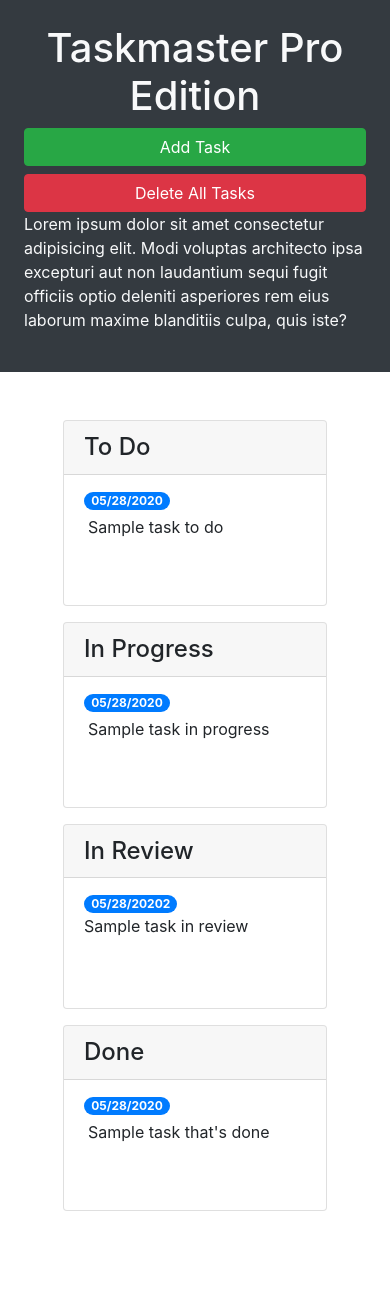
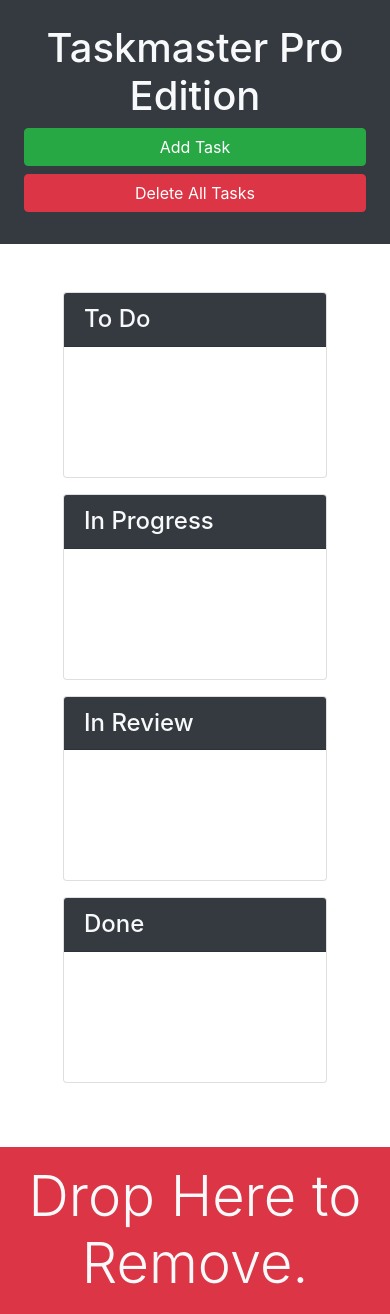
Before and after one commit to tygrski/taskmaster-pro, a plain HTML site: page index.html in a window 390 px wide. Before the commit the page ends 1275 px from the top, so only its background shows below. Drawn offline with nearby package versions, Linux system fonts and the light colour scheme.

Commit message:
added CSS and trash drop area

```diff
--- a/index.html
+++ b/index.html
@@ -13,74 +13,67 @@
 <body>
 
   <div class="row min-vh-100 no-gutters">
-    <header class="col-12 col-lg-3 bg-dark text-light d-flex flex-column p-4 p-lg-3">
-      <h1 class="text-center">Taskmaster Pro Edition</h1>
-      <button id="create-task" class="btn btn-block btn-success" data-toggle="modal" data-target="#task-form-modal">Add
-        Task</button>
-      <button id="remove-tasks" class="btn btn-block btn-danger">Delete All Tasks</button>
-      <p class="mt-auto">Lorem ipsum dolor sit amet consectetur adipisicing elit. Modi voluptas architecto ipsa
-        excepturi aut non
-        laudantium sequi fugit officiis optio deleniti asperiores rem eius laborum maxime blanditiis culpa, quis iste?
-      </p>
+    <header class="col-12 col-lg-3 bg-dark text-light sticky-top d-flex flex-column p-4 p-lg-3">
+      <div>
+        <h1 class="text-center"><span class="oi oi-task d-inline d-lg-none"></span>
+          Taskmaster Pro Edition</h1>
+        <div class="ml-md-auto w-100 w-md-auto">
+          <button id="create-task" class="btn btn-block btn-success" data-toggle="modal"
+            data-target="#task-form-modal">Add Task</button>
+          <button id="remove-tasks" class="btn btn-block btn-danger mb-2 mb-md-4"></span>Delete All Tasks</button>
+        </div>
+      </div>
+      <p class="mt-auto d-none d-lg-block">Lorem ipsum dolor sit amet consectetur adipisicing elit. Modi voluptas
+        architecto ipsa
+        excepturi aut non laudantium sequi fugit officiis optio deleniti asperiores rem eius laborum maxime blanditiis
+        culpa, quis iste?</p>
     </header>
-    <main class="col-12 col-lg-9">
+    <main class="col-12 col-lg-9 d-flex flex-column">
       <div class="m-5 row justify-content-around">
-        <!--to do start-->
+          <!--  -->
           <div class="col-12 col-md-6 col-xl-3 mb-3">
             <div class="card">
-            <h4 class="card-header">
+              <h4 class="card-header bg-dark text-light">
                 To Do
               </h4>
               <ul id="list-toDo" class="list-group list-group-flush">
-              <li class="list-group-item">
-                <span class="badge badge-primary badge-pill">05/28/2020</span>
-                <p class="m-1">Sample task to do</p>
-              </li>
               </ul>
             </div>
           </div>
-        <!--to do end-->
-        <!--in progress start-->
+          <!--  -->
           <div class="col-12 col-md-6 col-xl-3 mb-3">
-          <div class='card'>
-            <h4 class="card-header">
+            <div class="card">
+              <h4 class="card-header bg-dark text-light">
                 In Progress
               </h4>
               <ul id="list-inProgress" class="list-group list-group-flush">
-              <li class="list-group-item">
-               <span class="badge badge-primary badge-pill">05/28/2020</span>
-                <p class="m-1">Sample task in progress</p>
-              </li>
               </ul>
             </div>
           </div>
-        <!--in progress end-->
-        <!--in review  start-->
+          <!--  -->
           <div class="col-12 col-md-6 col-xl-3 mb-3">
             <div class="card">
-            <h4 class="card-header">
-              In Review</h4>
+              <h4 class="card-header bg-dark text-light">
+                In Review
+              </h4>
               <ul id="list-inReview" class="list-group list-group-flush">
-              <li class="list-group-item">
-                <span class="badge badge-primary badge-pill">05/28/20202</span>
-                <p classs="m-1">Sample task in review</p>
-             </li>
               </ul>
             </div>
           </div>
-        <!--in review end-->
-      <!--done start-->
+          <!--  -->
           <div class="col-12 col-md-6 col-xl-3 mb-3">
             <div class="card">
-            <h4 class="card-header">Done</h4>
+              <h4 class="card-header bg-dark text-light">
+                Done
+              </h4>
               <ul id="list-done" class="list-group list-group-flush">
-              <li class="list-group-item">
-                <span class="badge badge-primary badge-pill">05/28/2020</span>
-                <p class="m-1">Sample task that's done</p>
-              </li>
               </ul>
             </div>
           </div>
+      </div>
+      <div class="mt-auto" id="trash">
+        <div class="w-100 bg-danger p-3 text-center text-light display-4">
+          Drop Here to Remove.
         </div>
       </div>
     </main>
@@ -101,11 +94,11 @@
           <form>
             <div class="form-group">
               <label for="modalTaskDescription">Task description</label>
-              <textarea id="modalTaskDescription" rows="3" class="form-control"></textarea>
+              <textarea class="form-control" id="modalTaskDescription" rows="3"></textarea>
             </div>
             <div class="form-group">
               <label for="modalDueDate">Due date</label>
-              <input type="text" class="form-control" id= "modalDueDate" placeholder="mm/dd/yyyy" autocomplete="off" />
+              <input type="text" class="form-control" id="modalDueDate" placeholder="mm/dd/yyyy" autocomplete="off" />
             </div>
           </form>
         </div>
```
Lines whose indentation alone changed are shown as unchanged.
